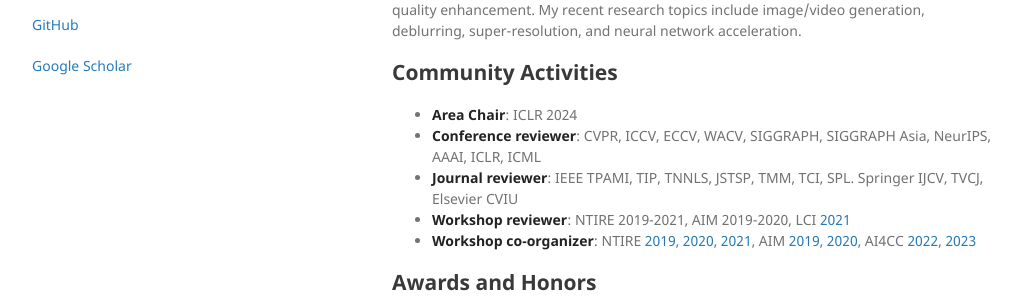
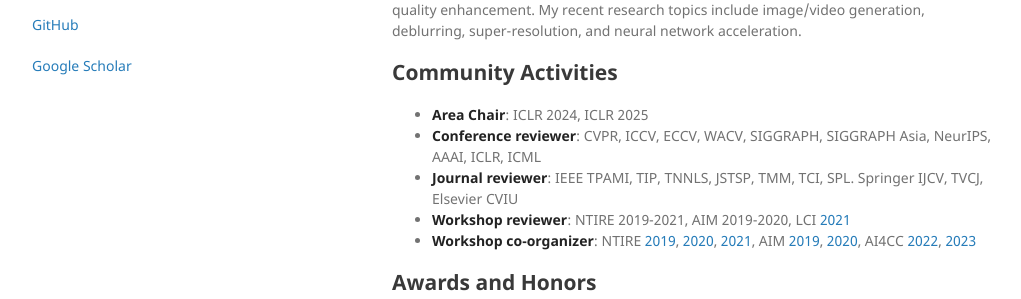
Before and after one commit to SeungjunNah/seungjunnah.github.io, a Jekyll site: the page built from index.md, in a window 1280 px wide and 900 px high. Shown: the part 382-681 px from the top of the window, without its empty margins (128-1149 px from the left). Built offline with Jekyll 4.4.1, drawn with Linux system fonts in a browser that asks for light colours.

Commit message:
AC: ICLR 2025

```diff
--- a/index.md
+++ b/index.md
@@ -22,7 +22,7 @@ My recent research topics include image/video generation, deblurring, super-reso
 
 ## Community Activities
 
-* **Area Chair**: ICLR 2024
+* **Area Chair**: ICLR 2024, ICLR 2025
 * **Conference reviewer**: CVPR, ICCV, ECCV, WACV, SIGGRAPH, SIGGRAPH Asia, NeurIPS, AAAI, ICLR, ICML
 * **Journal reviewer**: IEEE TPAMI, TIP, TNNLS, JSTSP, TMM, TCI, SPL. Springer IJCV, TVCJ, Elsevier CVIU
 * **Workshop reviewer**: NTIRE 2019-2021, AIM 2019-2020, LCI [2021](https://sites.google.com/view/lci-iccv2021)
```
